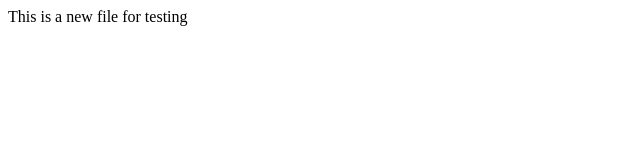
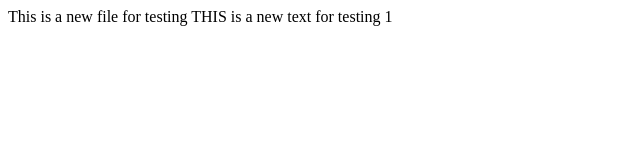
Before and after one commit to ensu321/CodeAcademyProjects, a plain HTML site: page git ir terminalas/index.html in a window 1280 px wide. Shown: the whole page, without its empty margins (0-640 px from the left). Drawn offline with Linux system fonts and the light colour scheme.

Commit message:
THIS is a new text for testing 1

```diff
--- a/git ir terminalas/index.html
+++ b/git ir terminalas/index.html
@@ -10,6 +10,7 @@
 
 <body>
     This is a new file for testing
+    THIS is a new text for testing 1
 
 </body>
 
```
